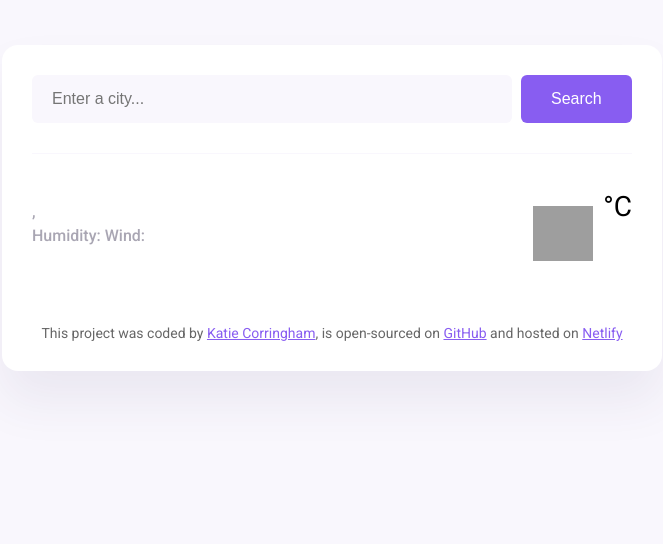
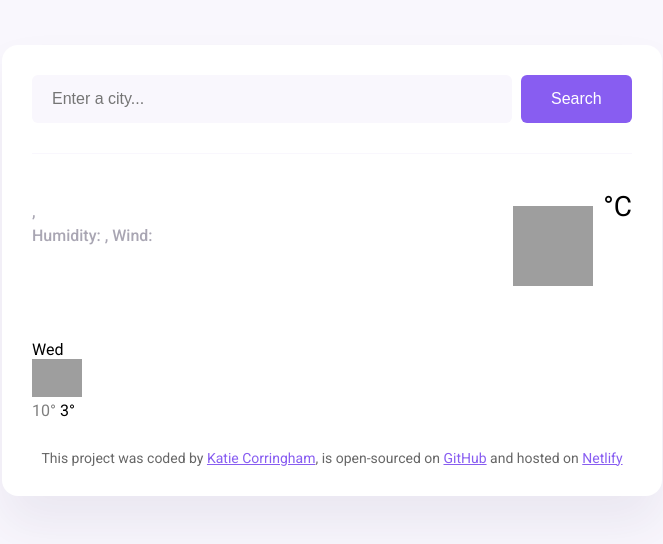
Before and after one commit to katiecorringham/weather-application, a plain HTML site: page index.html in a window 1280 px wide. Shown: the whole page, without its empty margins (308-971 px from the left). Drawn offline with nearby package versions, Linux system fonts and the light colour scheme; no server answers; grey boxes are pictures that could not be loaded.

Commit message:
Wrapped everything into classes and added one day of the forecast HTML and CSS

```diff
--- a/index.html
+++ b/index.html
@@ -27,7 +27,7 @@
           <span id="time"></span>,
           <span id="description"></span>
           <br />
-          Humidity: <strong id="humidity"></strong>
+          Humidity: <strong id="humidity"></strong>,
          Wind: <strong id="wind-speed"></strong>
         </p>
       </div>
@@ -41,6 +41,23 @@
         <div class="weather-app-unit">°C</div>
       </div>
     </main>
+    <div class="weather-forecast">
+        <div class="row">
+        <div class="col-2">
+          <div class="weather-forecast-date">Wed</div>
+          <img
+          src="http://shecodes-assets.s3.amazonaws.com/api/weather/icons/broken-clouds-day.png" alt="" width="50" />
+          <div class="weather-forecast-temperatures">
+            <span class="weather-forecast-temperature-max">
+              10°
+            </span>
+            <span class="weather-forecast-temperatures-min">
+              3°
+            </span>
+          </div>
+        </div>
+      </div>
+    </div>
   </body>
   <footer>
     This project was coded by
--- a/src/index.js
+++ b/src/index.js
@@ -8,6 +8,8 @@ function refreshWeather(response) {
   let timeElement = document.querySelector("#time");
   let date = new Date(response.data.time * 1000);
   let iconElement = document.querySelector("#icon");
+// creating the variable and selecting which part of the html file it will be related to
+
 
   cityElement.innerHTML = response.data.city;
   timeElement.innerHTML = formatDate(date);
--- a/src/style.css
+++ b/src/style.css
@@ -71,8 +71,8 @@ main {
 }
 
 .weather-app-icon {
-  width: 60px;
-  height: 55px;
+  width: 80px;
+  height: 80px;
   margin-top: 22px;
 }
 
@@ -88,6 +88,19 @@ main {
   margin-top: 6px;
 }
 
+.weather-forecast {
+  margin-top: 20px;
+  color: black;
+}
+
+.weather-forecast-temperature-max {
+  opacity: 0.5;
+}
+
+.weather-forecast-temperature-min {
+  opacity: 0.5;
+}
+
 footer {
   border-top-style: 1px solid #f9f7fd;
   padding: 30px 0 0 0;
```
